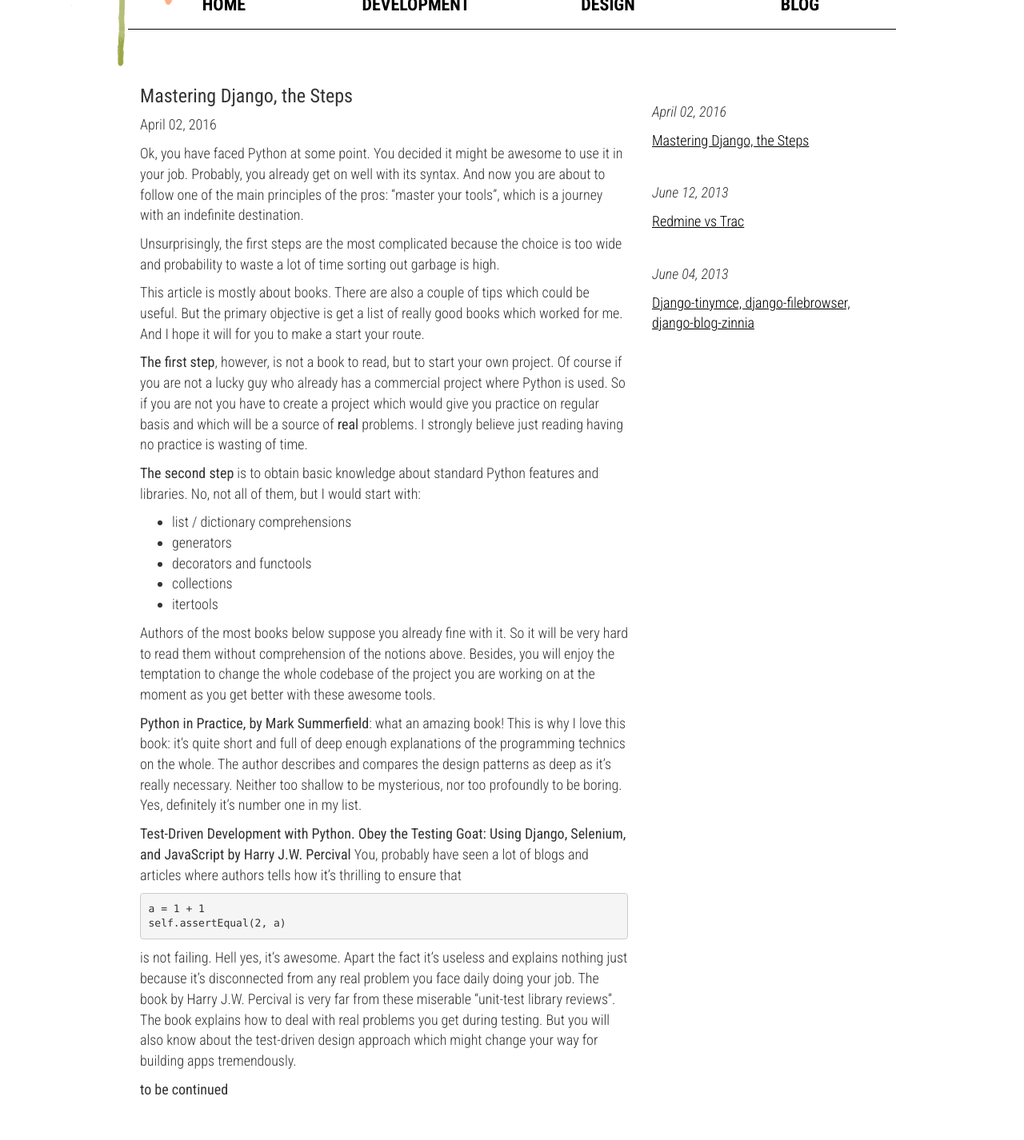
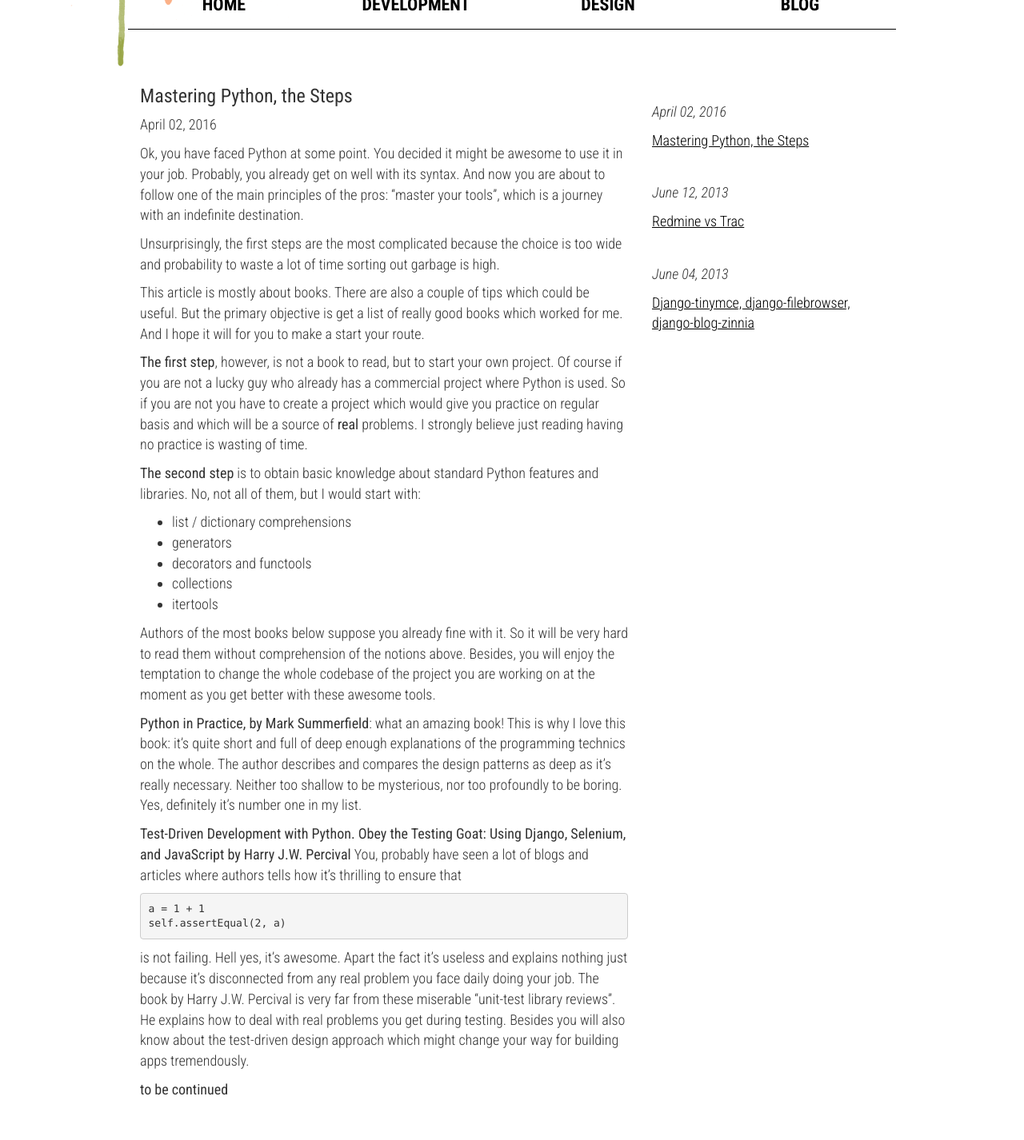
Before and after one commit to iutinvg/iutinvg.github.io, a Jekyll site: the page built from _posts/2016-04-02-mastering-python-the-steps.md, in a window 1280 px wide. Shown: the part 275-1701 px from the top of the page at 80% size. Built offline with Jekyll 4.4.1, drawn with Linux system fonts in a browser that asks for light colours; nearby versions of some CDN libraries; comment, search, counter and statistics services are not loaded.

Commit message:
fix title

```diff
--- a/_posts/2016-04-02-mastering-django-the-steps.md
+++ b/_posts/2016-04-02-mastering-python-the-steps.md
@@ -1,6 +1,6 @@
 ---
 layout: post
-title: Mastering Django, the Steps
+title: Mastering Python, the Steps
 ---
 
 Ok, you have faced Python at some point. You decided it might be awesome to
@@ -50,8 +50,8 @@
 </pre>
 
 is not failing. Hell yes, it's awesome. Apart the fact it's useless and explains nothing just because
-it's disconnected from any real problem you face daily doing your job. The book by Harry J.W. Percival is very far from these miserable "unit-test library reviews". The book explains
-how to deal with real problems you get during testing. But you will also know about
+it's disconnected from any real problem you face daily doing your job. The book by Harry J.W. Percival is very far from these miserable "unit-test library reviews". He explains
+how to deal with real problems you get during testing. Besides you will also know about
 the test-driven design approach which might change your way for building apps tremendously.
 
 **to be continued**
```
